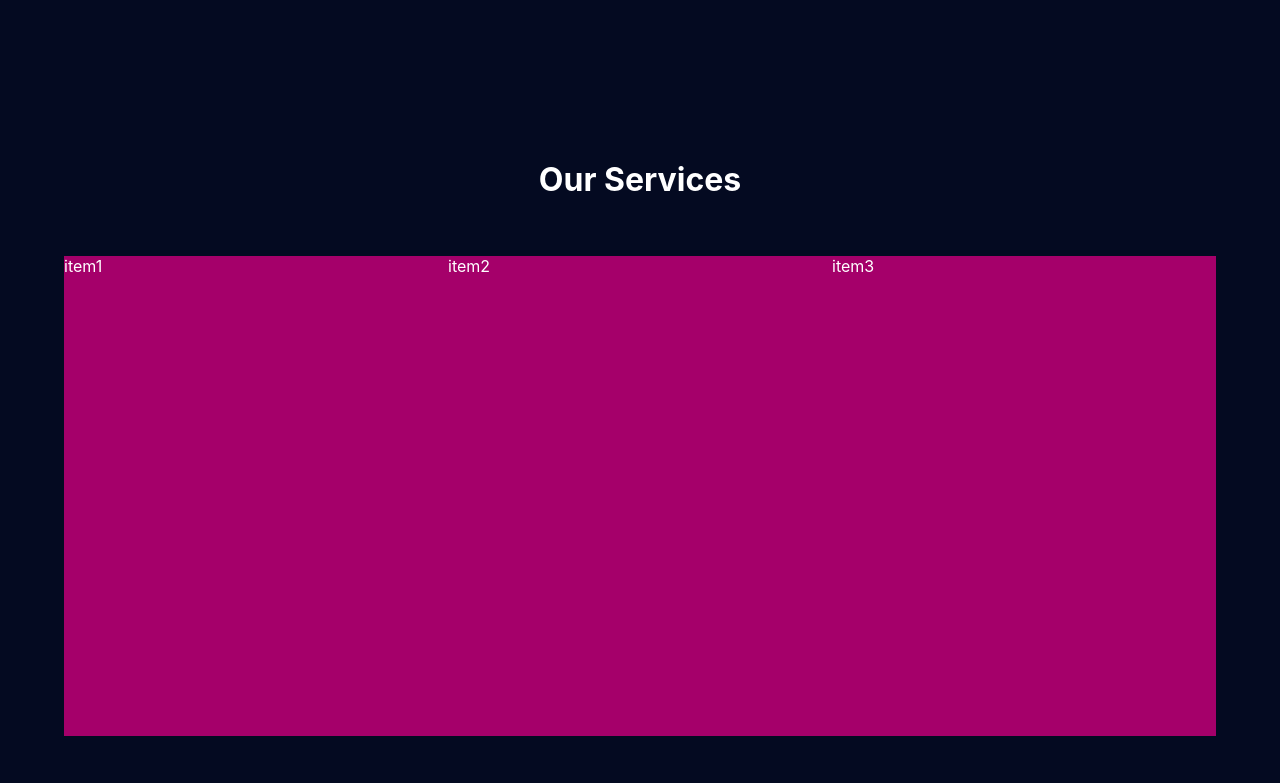
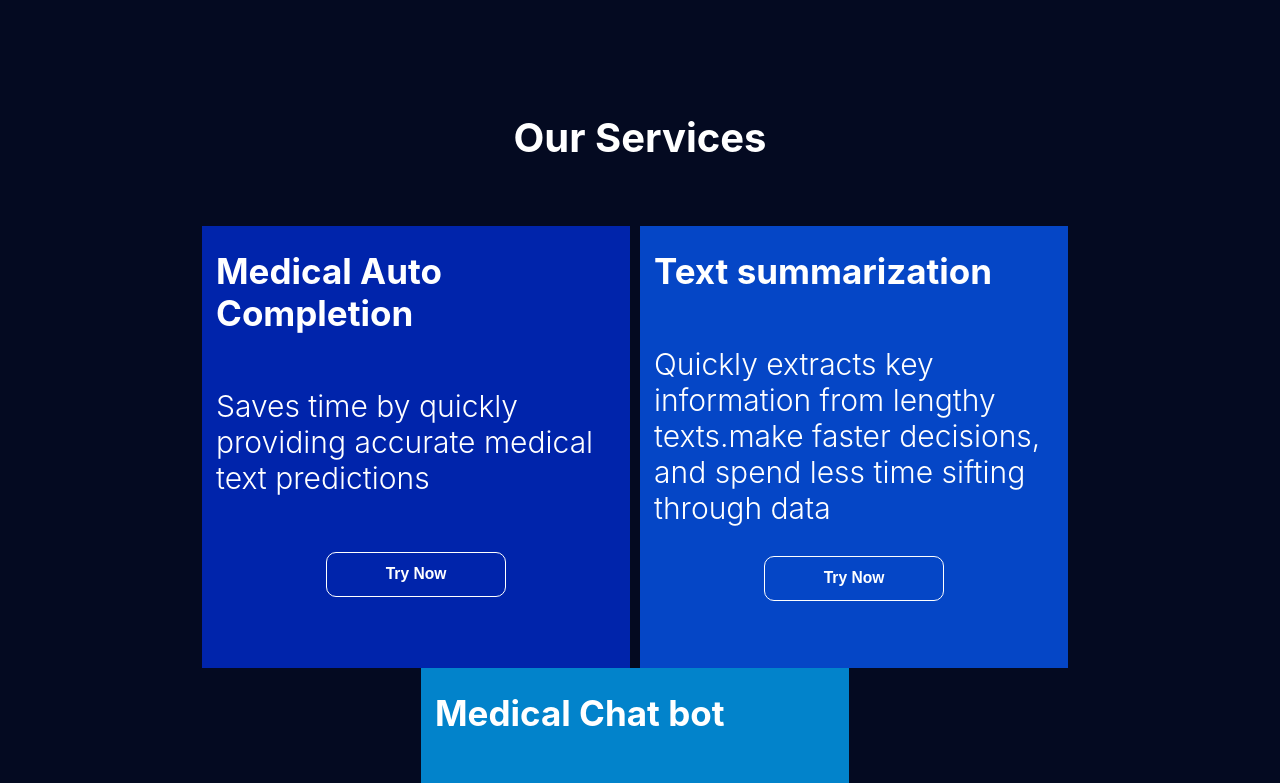
Before and after one commit to Aya-Jafar/Heal-Tech.AI-remake, a React (Create React App) app: page / in a window 1280 px wide. Shown: the part 1697-2480 px from the top of the page. Before the commit the page ends 2433 px from the top, so only its background shows below. Built offline with nearby package versions, Linux system fonts and the light colour scheme.

Commit message:
making services wrapper and routing

```diff
--- a/src/App.css
+++ b/src/App.css
@@ -151,23 +151,69 @@ hr {
   font-size: 35px;
   font-style: normal;
   font-weight: 200;
-  line-height:55px;
+  line-height: 55px;
 }
-.services{
-  height: 60vh;
-  padding: 2% 5%;
+.services {
+  height: 75vh;
   margin-top: 9%;
+  /* background-color: #a5006a; */
 }
 
-.services-wrapper{
+.services-wrapper {
   margin-top: 5%;
+  width: 100%;
+  /* background-color: #a5006a; */
   height: 60vh;
-  /* padding: 2% 5%; */
-  background-color: #1f41bb;
   display: flex;
-  justify-content: space-around;
+  flex-wrap: wrap;
+
+  align-items: flex-start;
+
+  justify-content: center;
+
 }
-.services-wrapper div{
+
+.try-btn {
+  margin-top: auto;
+  margin-bottom: 70px;
+  display: flex;
+  align-items: center;
+  justify-content: center;
+  border: 1px white solid;
+  outline: none;
+  width: 180px;
+  height: 45px;
+  margin-left: auto;
+  margin-right: auto;
+  border-radius: 10px;
+  cursor: pointer;
+}
+
+.try-btn h3{
+  font-weight: 30px;
+  color:white
+
+}
+.service-item {
   width: 400px;
-  background-color: #a5006a;
+  height: 55vh;
+  display: flex;
+
+  flex-direction: column;
+  /* align-items: start; */
+  padding: 1px 14px;
+  margin-right: 10px;
 }
+
+
+
+
+
+
+.service-item h1{
+  font-size: 35px;
+}
+.service-item p{
+  font-size: 30px;
+  font-weight: 300;
+}
--- /dev/null
+++ b/src/components/ServiceItem.tsx
@@ -0,0 +1,26 @@
+import * as React from "react";
+import { Link } from "react-router-dom";
+import { linkStyle } from "../dynamicStyles";
+
+
+interface ServiceItemProps {
+  color: string;
+  title: string;
+  description: string;
+  path: string;
+}
+
+export default function ServiceItem(props: ServiceItemProps) {
+
+  return (
+    <div className="service-item" style={{ backgroundColor: props.color }}>
+      <h1>{props.title}</h1>
+      <p>{props.description}</p>
+      <Link to={props.path} style={{ ...linkStyle, marginTop: "auto" }}>
+        <button className="try-btn" style={{ backgroundColor: props.color }}>
+          <h3>Try Now</h3>
+        </button>
+      </Link>
+    </div>
+  );
+}
--- a/src/components/ServicesWrapper.tsx
+++ b/src/components/ServicesWrapper.tsx
@@ -1,4 +1,5 @@
 import * as React from "react";
+import ServiceItem from "./ServiceItem";
 
 interface ServicesWrapperProps {}
 
@@ -6,12 +7,27 @@ export function ServicesWrapper(props: ServicesWrapperProps) {
   return (
     <div className="services">
       <center>
-        <h1>Our Services</h1>
+        <h1 style={{fontSize:"40px"}}>Our Services</h1>
       </center>
       <div className="services-wrapper">
-        <div>item1</div>
-        <div>item2</div>
-        <div>item3</div>
+        <ServiceItem
+          title="Medical Auto Completion"
+          description="Saves time by quickly providing accurate medical text predictions"
+          path="/services/auto-completion"
+          color="#0024AB"
+        />
+        <ServiceItem
+          title="Text summarization"
+          description="Quickly extracts key information from lengthy texts.make faster decisions, and spend less time sifting through data"
+          path="/services/summarization"
+          color="#0546C6"
+        />
+        <ServiceItem
+          title="Medical Chat bot"
+          description="Instantly accessible and knowledgeable, it provides real-time assistance, answers queries, and elevates your communication experience"
+          path="/services/chat-bot"
+          color="#0283CB"
+        />
       </div>
     </div>
   );
```
